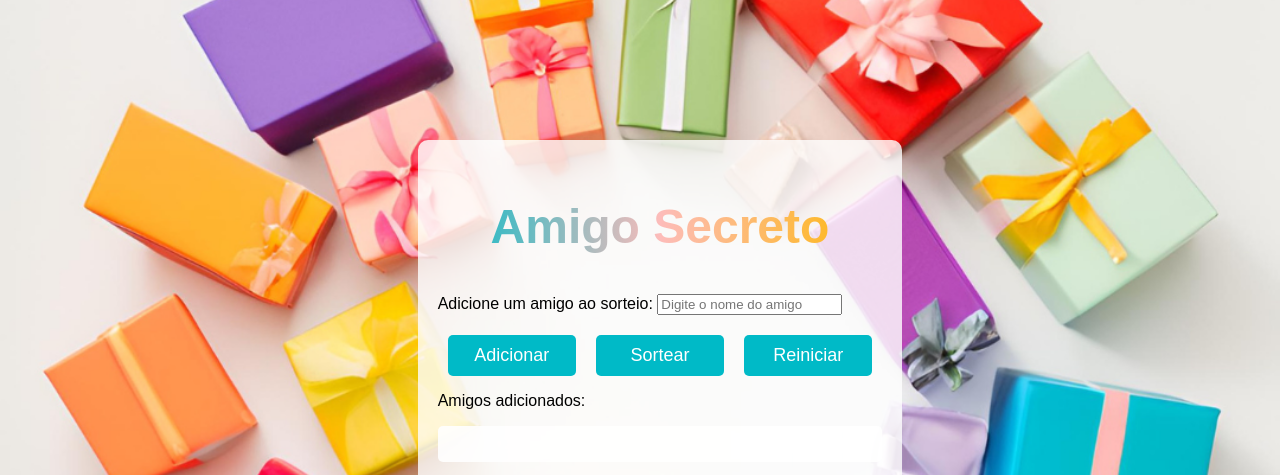
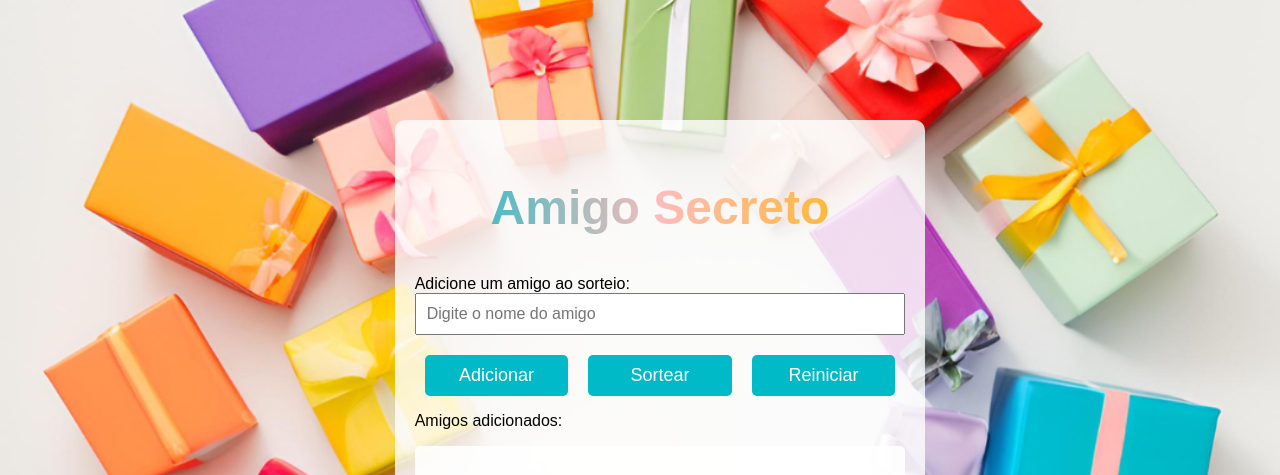
Before and after one commit to nemseibr/AmigoSecreto, a plain HTML site: page index.html in a window 1280 px wide. Shown: the top 475 px of the page. Drawn offline with Linux system fonts and the light colour scheme; a web font is replaced by a local one.

Commit message:
Versão 1.1

```diff
--- a/style.css
+++ b/style.css
@@ -79,3 +79,10 @@ footer img {
     width: 130px; /* Define a largura da imagem */
     height: auto; /* Mantém a proporção da imagem */
 }
+
+.form_input {
+    width: 100%; /* Define a largura do input */
+    padding: 10px; /* Aumenta o espaço interno para maior altura */
+    font-size: 16px; /* Aumenta o tamanho do texto dentro do input */
+    box-sizing: border-box; /* Garante que o padding seja incluído na largura total */
+}
```
